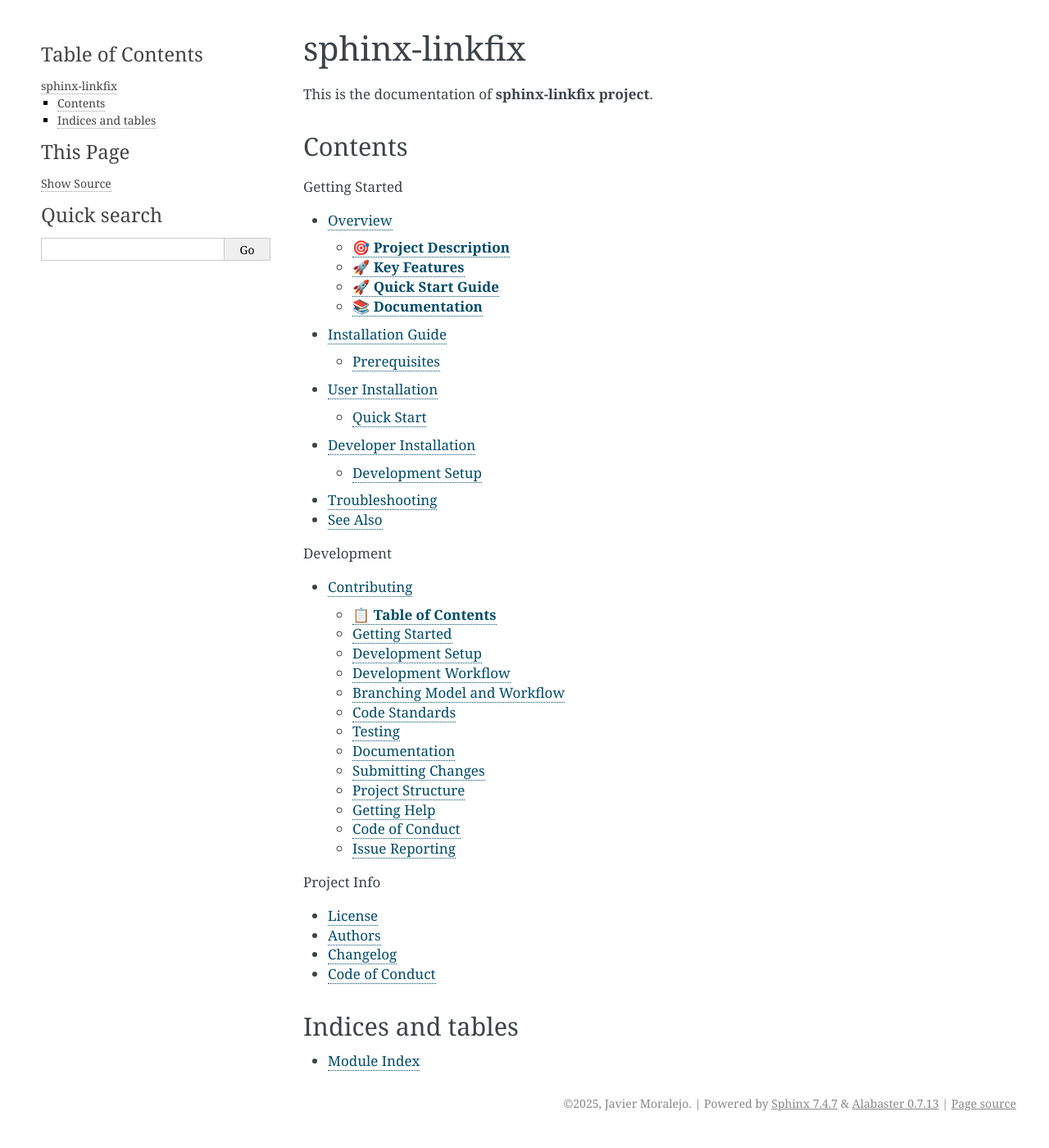
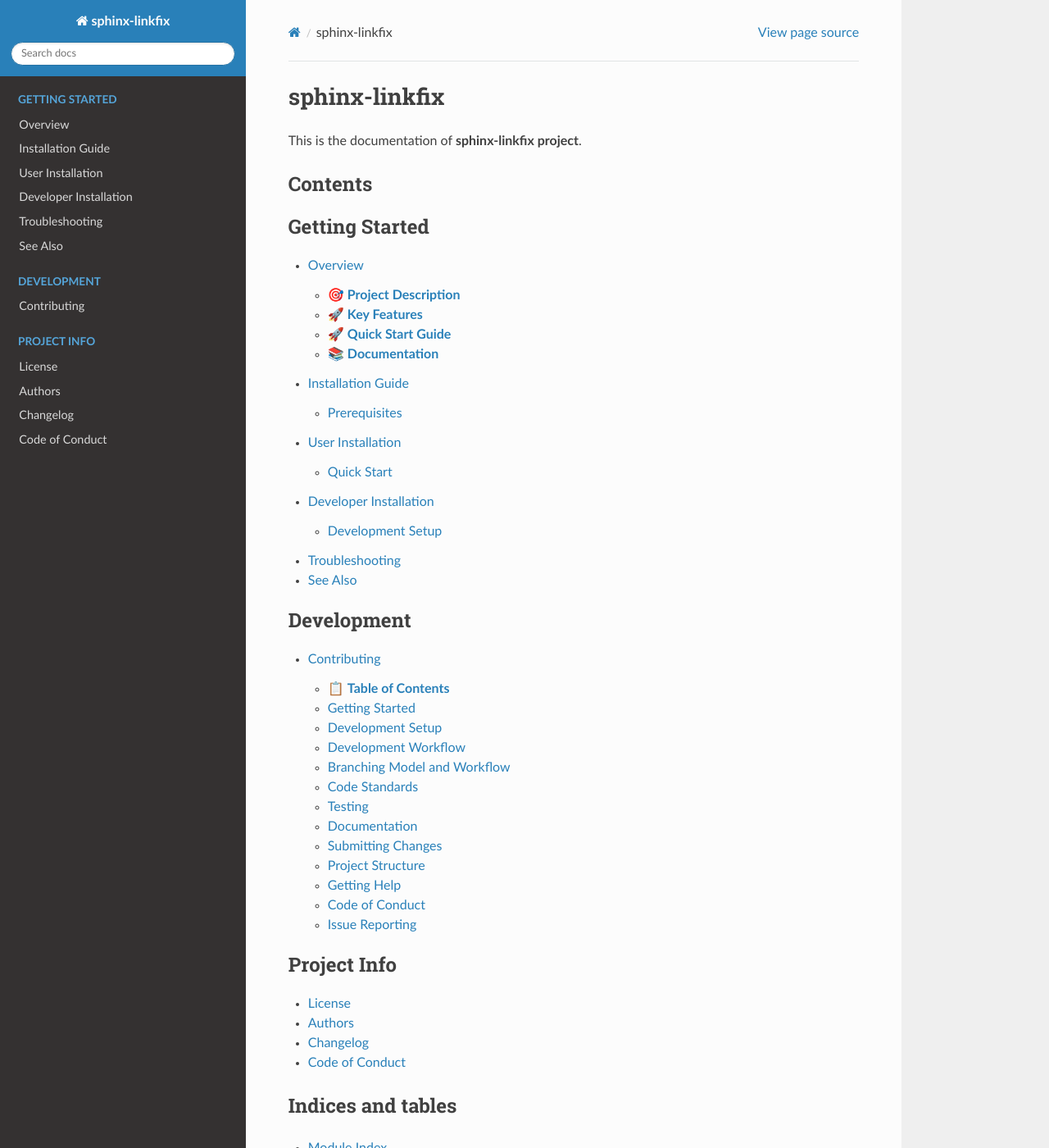
Before and after one commit to j-moralejo-pinas/sphinx-linkfix, a Sphinx documentation site: the page built from docs/index.rst, in a window 1280 px wide and 1400 px high. Shown: the whole window at 82% size. Built offline with Sphinx 7.4.7 and the Read the Docs theme 3.1.0, drawn with Linux system fonts in a browser that asks for light colours; formulas are drawn with MathJax 3; pages that are not in the unit, such as notebooks, are missing from menus; the version number could not be read and is left out; some of the changed text lies outside the part shown.

Commit message:
Another fix for docs

```diff
--- a/docs/conf.py
+++ b/docs/conf.py
@@ -178,12 +178,12 @@
 
 # The theme to use for HTML and HTML Help pages.  See the documentation for
 # a list of builtin themes.
-html_theme = "alabaster"
+html_theme = "sphinx_rtd_theme"
 
 # Theme options are theme-specific and customize the look and feel of a theme
 # further.  For a list of options available for each theme, see the
 # documentation.
-html_theme_options = {"sidebar_width": "300px", "page_width": "1200px"}
+html_theme_options = {}
 
 # Add any paths that contain custom themes here, relative to this directory.
 # html_theme_path = []
--- a/pyproject.toml
+++ b/pyproject.toml
@@ -64,7 +64,7 @@
     "pytest-cov",
     "pyupgrade"
 ]
-docs = ["sphinx", "sphinx-autoapi"]
+docs = ["sphinx", "sphinx-autoapi", "sphinx-rtd-theme"]
 format = ["ruff", "docformatter", "pyupgrade"]
 code-quality = ["ruff", "pydoclint", "pyright"]
 test = ["pytest", "pytest-cov"]
```
